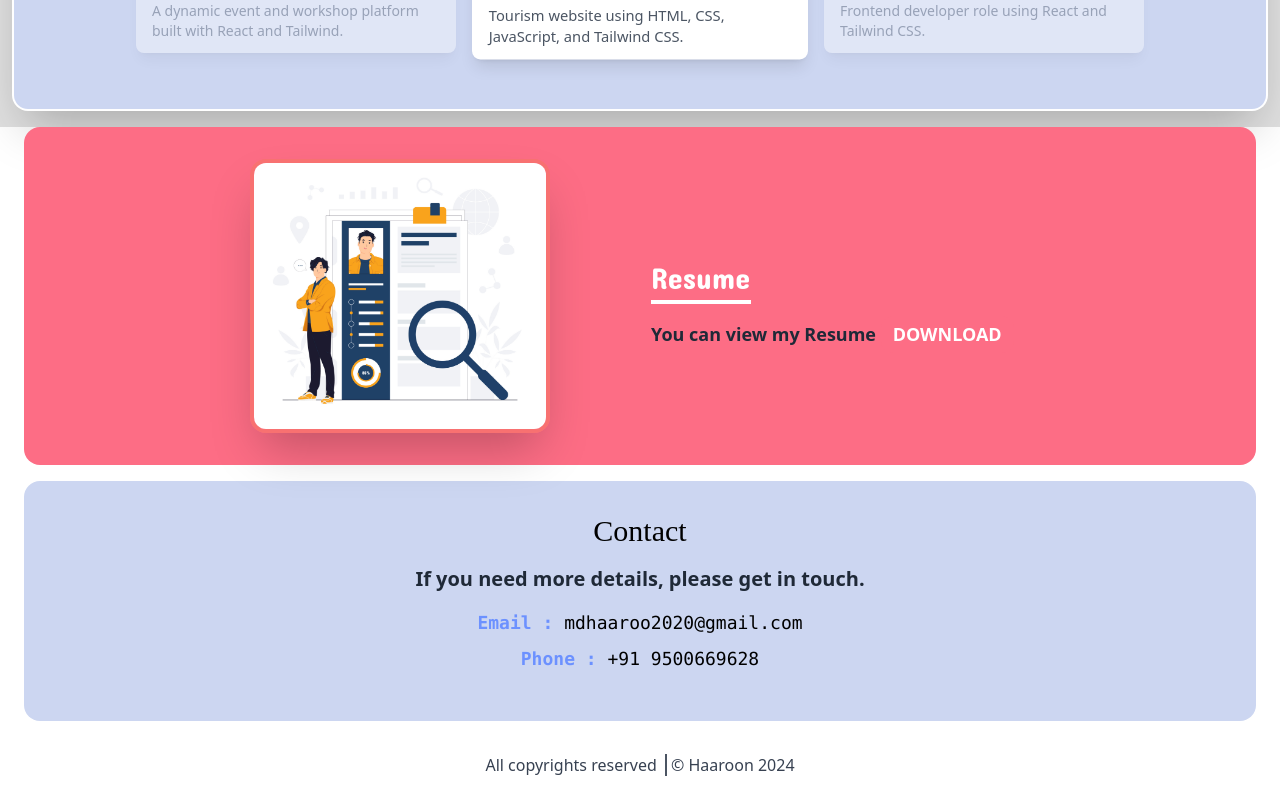
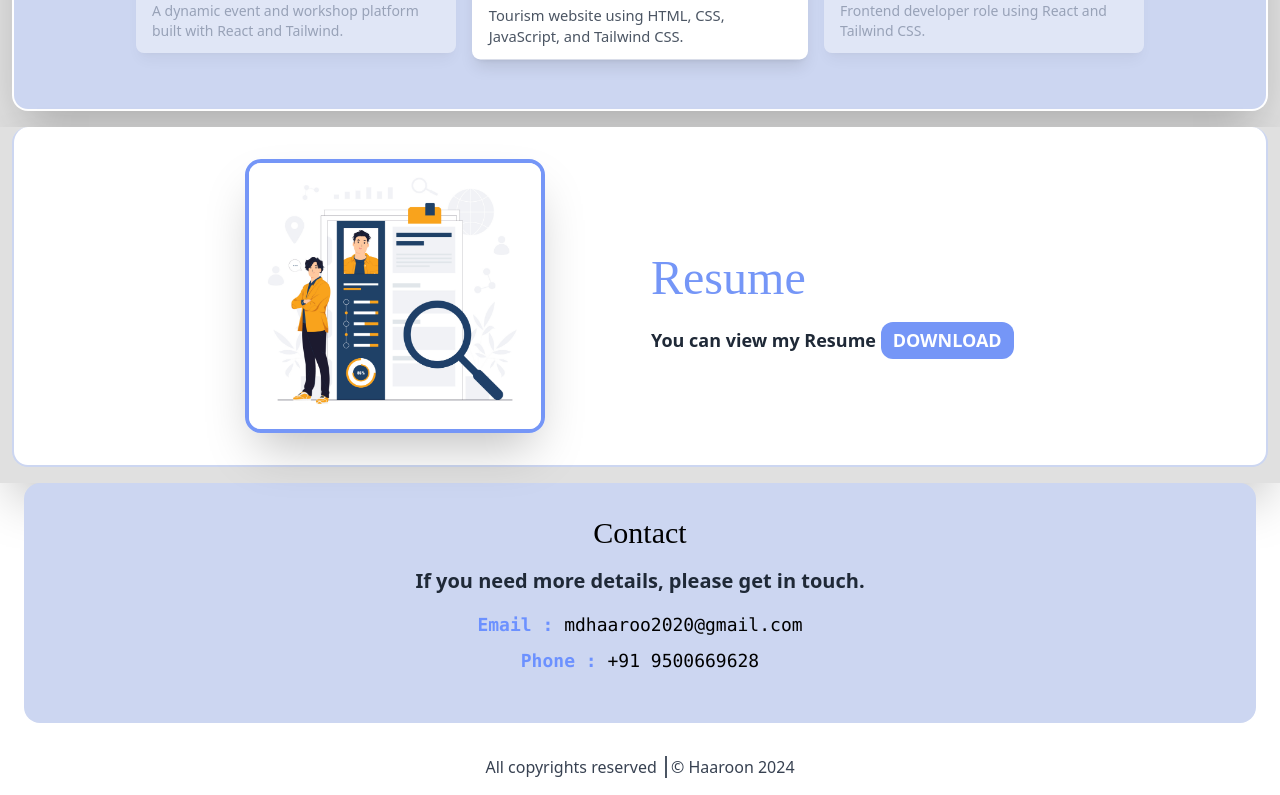
Before and after one commit to AMDHAAROON/portfolio, a React (Create React App) app: page / in a window 1280 px wide. Shown: the part 1467-2262 px from the top of the page. Built offline with nearby package versions, Linux system fonts and the light colour scheme; a web font is replaced by a local one.

Commit message:
changed the color palette into lavender and added the border and bg to lite gray

```diff
--- a/src/components/resume.js
+++ b/src/components/resume.js
@@ -3,16 +3,16 @@ export default function Resume(){
     const config={
         link:'https://drive.google.com/file/d/1T_r4suPMEmv0gnEo54Q3FxLYTxk0PEwD/view?usp=sharing'
     }
-    return<div className=' px-6 pb-4 cursor-default'id='resume'>
-    <section className='flex flex-col md:flex-row  bg-flame  rounded-2xl p-8'  >
+    return<div className=' px-3 pb-4 cursor-default bg-[#e0e0e0] shadow-2xl'id='resume'>
+    <section className='flex flex-col md:flex-row  bg-white border-x-2 border-b-2 border-lightlaven rounded-2xl p-8'  >
         <div className='md:w-1/2 md:pl-28 md:mr-5 justify-end  flex '>
-            <img src={resume} className='md:h-auto w-[300px] mx-auto shadow-2xl md:my-10 lg:my-0  border-4 rounded-2xl border-red-400'/>
+            <img src={resume} className='md:h-auto w-[300px] mx-auto shadow-2xl md:my-10 lg:my-0  border-4 rounded-2xl border-[#7596F7]'/>
         </div>
         <div className=' md:w-1/2 my-auto  '>
         <div className='flex flex-col pt-5 text-center md:text-start '>
 
-            <h1 className='text-3xl text-white font-marker pb-1  md:border-b-4 border-white md:w-[100px]'>Resume</h1>
-        <p className='font-bold pt-3 text-gray-800 text-lg leading-relaxed'>You can view my Resume <a ><button className=' uppercase text-white px-3 py-1 bg-flame hover:bg-dkflame rounded-xl'><a href={config.link}>Download</a></button></a></p>
+            <h1 className='text-2xl md:text-5xl text-[#7596F7] font-cal pb-1  md:border-b-4 border-white md:w-[100px]'>Resume</h1>
+        <p className='font-bold pt-3 text-gray-800 text-lg leading-relaxed'>You can view my Resume <a ><button className=' uppercase text-white px-3 py-1 bg-[#7596F7] hover:bg-dkflame rounded-xl'><a href={config.link}>Download</a></button></a></p>
 
             </div>
         </div>
```
